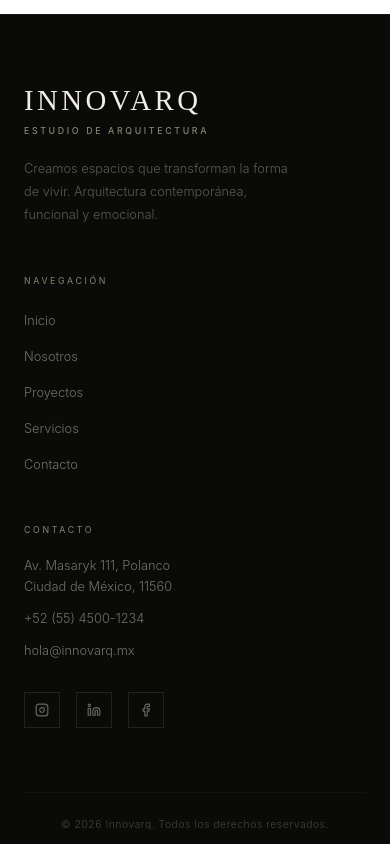
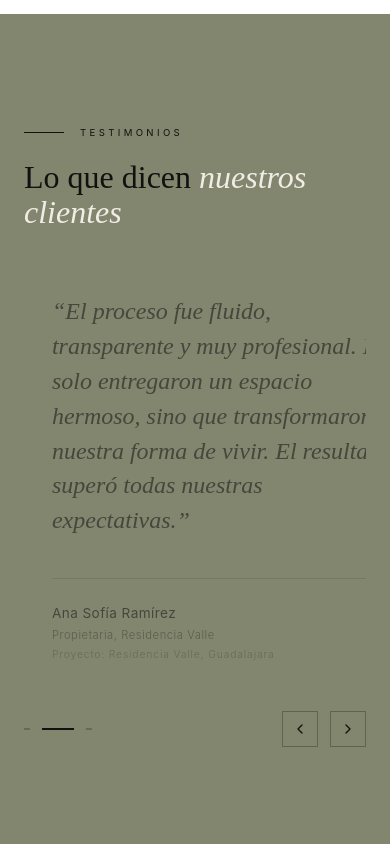
Before and after one commit to devzapotech/innovarq-frontend, a Next.js app: page / in a window 390 px wide. Shown: the part 7200-8044 px from the top of the page. Built offline with nearby package versions, Linux system fonts and the light colour scheme.

Commit message:
feat: implement testimonials section

```diff
--- /dev/null
+++ b/app/(landingPage)/components/Testimonials/TestimonialSlide.tsx
@@ -0,0 +1,51 @@
+import { motion } from 'motion/react';
+import type { TestimonialSlideProps } from '@/app/props';
+
+export function TestimonialSlide({ testimonial: t, direction, current, total }: TestimonialSlideProps) {
+  return (
+    <motion.div
+      key={t.id}
+      custom={direction}
+      initial={{ opacity: 0, x: direction * 60 }}
+      animate={{ opacity: 1, x: 0 }}
+      exit={{ opacity: 0, x: direction * -60 }}
+      transition={{ duration: 0.7, ease: [0.22, 1, 0.36, 1] }}
+      className="grid grid-cols-1 md:grid-cols-12 gap-8 md:gap-16 items-start"
+    >
+      {/* Large quote mark */}
+      <div className="md:col-span-1 hidden md:block">
+        <span style={{ fontFamily: "'Cormorant Garamond', serif", fontSize: '6rem', color: 'rgba(17,17,16,0.15)', lineHeight: 1, display: 'block', marginTop: '-1rem' }}>
+          &ldquo;
+        </span>
+      </div>
+
+      {/* Quote */}
+      <div className="md:col-span-8">
+        <blockquote style={{ fontFamily: "'Cormorant Garamond', serif", fontWeight: 300, fontStyle: 'italic', fontSize: 'clamp(1.5rem, 3vw, 2.5rem)', color: '#111110', lineHeight: 1.45, marginBottom: '2.5rem' }}>
+          &ldquo;{t.quote}&rdquo;
+        </blockquote>
+        <div style={{ borderTop: '1px solid rgba(17,17,16,0.2)', paddingTop: '1.5rem' }}>
+          <p style={{ fontFamily: "'Inter', sans-serif", fontSize: '0.85rem', fontWeight: 400, color: '#111110', letterSpacing: '0.03em' }}>
+            {t.author}
+          </p>
+          <p style={{ fontFamily: "'Inter', sans-serif", fontSize: '0.7rem', fontWeight: 300, color: 'rgba(17,17,16,0.65)', marginTop: '4px', letterSpacing: '0.05em' }}>
+            {t.role}
+          </p>
+          <p style={{ fontFamily: "'Inter', sans-serif", fontSize: '0.65rem', fontWeight: 300, color: 'rgba(17,17,16,0.45)', marginTop: '3px', letterSpacing: '0.08em' }}>
+            Proyecto: {t.project}
+          </p>
+        </div>
+      </div>
+
+      {/* Counter */}
+      <div className="md:col-span-3 md:text-right hidden md:block">
+        <span style={{ fontFamily: "'Cormorant Garamond', serif", fontSize: '5rem', fontWeight: 300, color: 'rgba(17,17,16,0.12)', lineHeight: 1 }}>
+          0{current + 1}
+        </span>
+        <p style={{ fontFamily: "'Inter', sans-serif", fontSize: '0.6rem', color: 'rgba(17,17,16,0.4)', letterSpacing: '0.2em' }}>
+          / 0{total}
+        </p>
+      </div>
+    </motion.div>
+  );
+}
--- /dev/null
+++ b/app/(landingPage)/components/Testimonials/Testimonials.tsx
@@ -0,0 +1,54 @@
+'use client';
+
+import { useState, useEffect, useCallback } from 'react';
+import { AnimatePresence } from 'motion/react';
+import { TESTIMONIALS } from '@/app/constants';
+import { TestimonialsHeader } from './TestimonialsHeader';
+import { TestimonialSlide } from './TestimonialSlide';
+import { TestimonialsDots } from './TestimonialsDots';
+
+export function TestimonialsSection() {
+  const [current, setCurrent] = useState(0);
+  const [direction, setDirection] = useState(1);
+
+  const next = useCallback(() => {
+    setDirection(1);
+    setCurrent((c) => (c + 1) % TESTIMONIALS.length);
+  }, []);
+
+  const prev = useCallback(() => {
+    setDirection(-1);
+    setCurrent((c) => (c - 1 + TESTIMONIALS.length) % TESTIMONIALS.length);
+  }, []);
+
+  useEffect(() => {
+    const id = setInterval(next, 6000);
+    return () => clearInterval(id);
+  }, [next]);
+
+  return (
+    <section style={{ backgroundColor: '#82866f' }}>
+      <div className="max-w-350 mx-auto px-6 md:px-12 lg:px-24 py-28 md:py-40">
+        <TestimonialsHeader onPrev={prev} onNext={next} />
+        <div className="relative overflow-hidden" style={{ minHeight: '280px' }}>
+          <AnimatePresence mode="wait" custom={direction}>
+            <TestimonialSlide
+              key={TESTIMONIALS[current].id}
+              testimonial={TESTIMONIALS[current]}
+              direction={direction}
+              current={current}
+              total={TESTIMONIALS.length}
+            />
+          </AnimatePresence>
+        </div>
+        <TestimonialsDots
+          total={TESTIMONIALS.length}
+          current={current}
+          onDotClick={(i) => { setDirection(i > current ? 1 : -1); setCurrent(i); }}
+          onPrev={prev}
+          onNext={next}
+        />
+      </div>
+    </section>
+  );
+}
--- /dev/null
+++ b/app/(landingPage)/components/Testimonials/TestimonialsDots.tsx
@@ -0,0 +1,32 @@
+import { ChevronLeft, ChevronRight } from 'lucide-react';
+import type { TestimonialsDotsProps } from '@/app/props';
+
+export function TestimonialsDots({ total, current, onDotClick, onPrev, onNext }: TestimonialsDotsProps) {
+  return (
+    <div className="flex items-center gap-3 mt-12">
+      {Array.from({ length: total }, (_, i) => (
+        <button
+          key={i}
+          onClick={() => onDotClick(i)}
+          className="cursor-pointer transition-all duration-300"
+          style={{
+            width: i === current ? '32px' : '6px',
+            height: '2px',
+            backgroundColor: i === current ? '#111110' : 'rgba(17,17,16,0.25)',
+            border: 'none',
+            padding: 0,
+          }}
+        />
+      ))}
+      {/* Mobile nav */}
+      <div className="flex md:hidden gap-3 ml-auto">
+        <button onClick={onPrev} className="cursor-pointer" style={{ background: 'none', border: '1px solid rgba(17,17,16,0.3)', color: '#111110', width: '36px', height: '36px', display: 'flex', alignItems: 'center', justifyContent: 'center' }}>
+          <ChevronLeft size={16} />
+        </button>
+        <button onClick={onNext} className="cursor-pointer" style={{ background: 'none', border: '1px solid rgba(17,17,16,0.3)', color: '#111110', width: '36px', height: '36px', display: 'flex', alignItems: 'center', justifyContent: 'center' }}>
+          <ChevronRight size={16} />
+        </button>
+      </div>
+    </div>
+  );
+}
--- /dev/null
+++ b/app/(landingPage)/components/Testimonials/TestimonialsHeader.tsx
@@ -0,0 +1,52 @@
+import { motion } from 'motion/react';
+import { ChevronLeft, ChevronRight } from 'lucide-react';
+import type { TestimonialsHeaderProps } from '@/app/props';
+
+export function TestimonialsHeader({ onPrev, onNext }: TestimonialsHeaderProps) {
+  return (
+    <div className="flex items-center justify-between mb-16 md:mb-24">
+      <div>
+        <motion.div
+          initial={{ opacity: 0, x: -20 }}
+          whileInView={{ opacity: 1, x: 0 }}
+          viewport={{ once: true }}
+          transition={{ duration: 0.7 }}
+          className="flex items-center gap-4 mb-5"
+        >
+          <div style={{ width: '40px', height: '1px', backgroundColor: '#111110' }} />
+          <span style={{ fontFamily: "'Inter', sans-serif", fontSize: '0.6rem', color: '#111110', letterSpacing: '0.35em', textTransform: 'uppercase' }}>
+            Testimonios
+          </span>
+        </motion.div>
+        <motion.h2
+          initial={{ opacity: 0, y: 20 }}
+          whileInView={{ opacity: 1, y: 0 }}
+          viewport={{ once: true }}
+          transition={{ delay: 0.1, duration: 0.8 }}
+          style={{ fontFamily: "'Cormorant Garamond', serif", fontWeight: 300, fontSize: 'clamp(2rem, 4vw, 4rem)', color: '#111110', lineHeight: 1.1 }}
+        >
+          Lo que dicen{' '}
+          <span style={{ fontStyle: 'italic', color: '#f1ede4' }}>nuestros clientes</span>
+        </motion.h2>
+      </div>
+
+      {/* Nav buttons */}
+      <div className="hidden md:flex gap-3">
+        <button
+          onClick={onPrev}
+          className="flex items-center justify-center transition-all duration-300 cursor-pointer hover:bg-[#111110]"
+          style={{ width: '48px', height: '48px', border: '1px solid rgba(17,17,16,0.3)', background: 'transparent', color: '#111110' }}
+        >
+          <ChevronLeft size={18} />
+        </button>
+        <button
+          onClick={onNext}
+          className="flex items-center justify-center transition-all duration-300 cursor-pointer hover:bg-[#111110]"
+          style={{ width: '48px', height: '48px', border: '1px solid rgba(17,17,16,0.3)', background: 'transparent', color: '#111110' }}
+        >
+          <ChevronRight size={18} />
+        </button>
+      </div>
+    </div>
+  );
+}
--- a/app/(landingPage)/page.tsx
+++ b/app/(landingPage)/page.tsx
@@ -2,6 +2,7 @@ import { AboutSection } from "./components/About/About";
 import { HeroSection } from "./components/Hero/Hero";
 import { ProjectsSection } from "./components/Projects/Projects";
 import { ServicesSection } from "./components/Services/Services";
+import { TestimonialsSection } from "./components/Testimonials/Testimonials";
 
 const landingPage = () => {
   return (
@@ -10,6 +11,7 @@ const landingPage = () => {
       <AboutSection />
       <ProjectsSection />
       <ServicesSection />
+      <TestimonialsSection />
     </div>
   );
 };
--- a/app/constants/index.ts
+++ b/app/constants/index.ts
@@ -1,5 +1,5 @@
 import { Building2, Facebook, HardHat, Instagram, Key, Linkedin, Wrench } from "lucide-react";
-import type { Project, Service } from "../types";
+import type { Project, Service, Testimonial } from "../types";
 
 export const PROJECTS: Project[] = [
   {
@@ -109,3 +109,27 @@ export const STATS = [
   { num: '98%', label: 'Clientes satisfechos' },
   { num: '12', label: 'Premios de arquitectura' },
 ];
+
+export const TESTIMONIALS: Testimonial[] = [
+  {
+    id: 1,
+    quote: 'Innovarq transformó nuestra visión en algo mucho mejor de lo que imaginábamos. La atención al detalle y la creatividad son incomparables. Cada rincón de la casa cuenta una historia.',
+    author: 'Carlos Mendoza',
+    role: 'Director General, Grupo Apex',
+    project: 'Casa Horizonte, Valle de Bravo',
+  },
+  {
+    id: 2,
+    quote: 'El proceso fue fluido, transparente y muy profesional. No solo entregaron un espacio hermoso, sino que transformaron nuestra forma de vivir. El resultado superó todas nuestras expectativas.',
+    author: 'Ana Sofía Ramírez',
+    role: 'Propietaria, Residencia Valle',
+    project: 'Residencia Valle, Guadalajara',
+  },
+  {
+    id: 3,
+    quote: 'Diseñaron nuestra sede corporativa con una sensibilidad única. El espacio ahora refleja perfectamente nuestra identidad como empresa y ha mejorado radicalmente el bienestar de nuestro equipo.',
+    author: 'Roberto Villarreal',
+    role: 'CEO, Nexo Group',
+    project: 'Plaza Nexo, Ciudad de México',
+  },
+];
```
Also changed, not shown: app/props/index.ts (+22 -1 lines), app/types/index.ts (+8 -0 lines).
